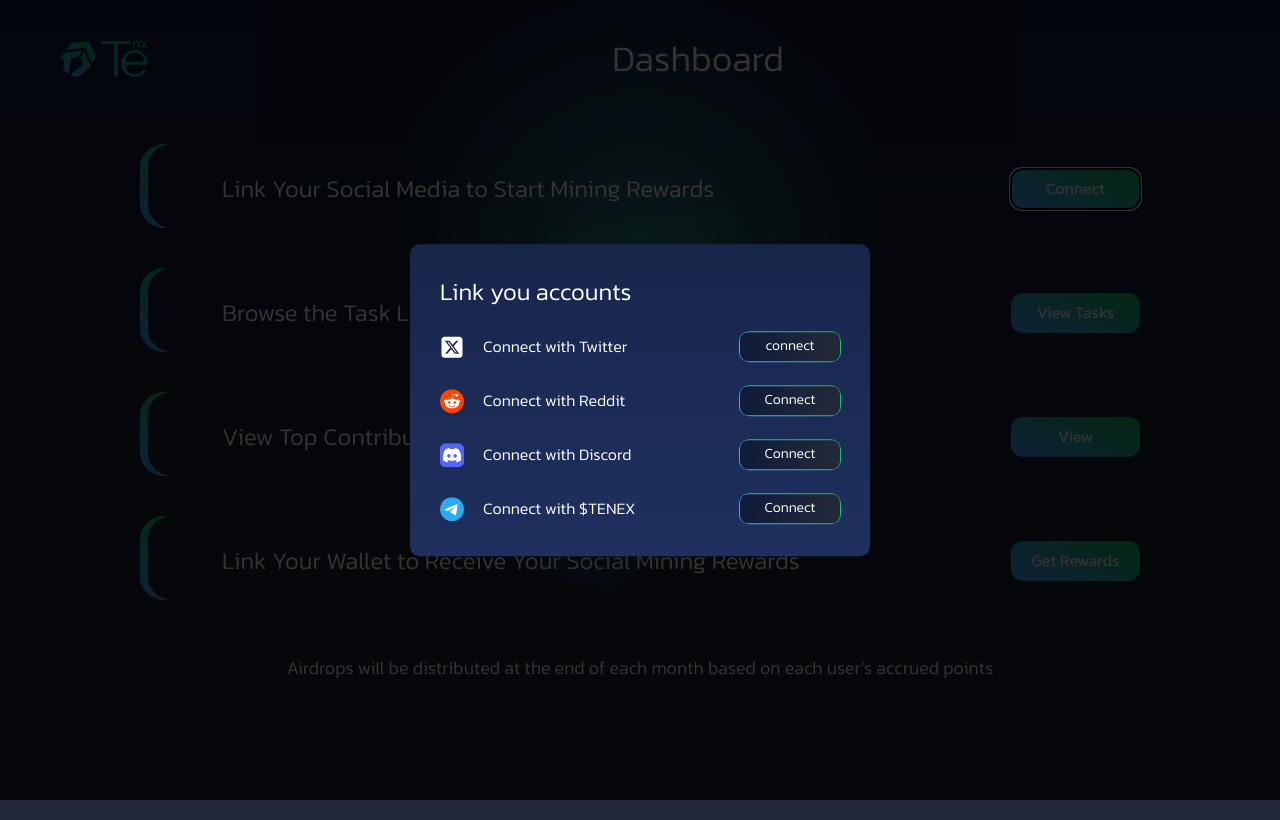
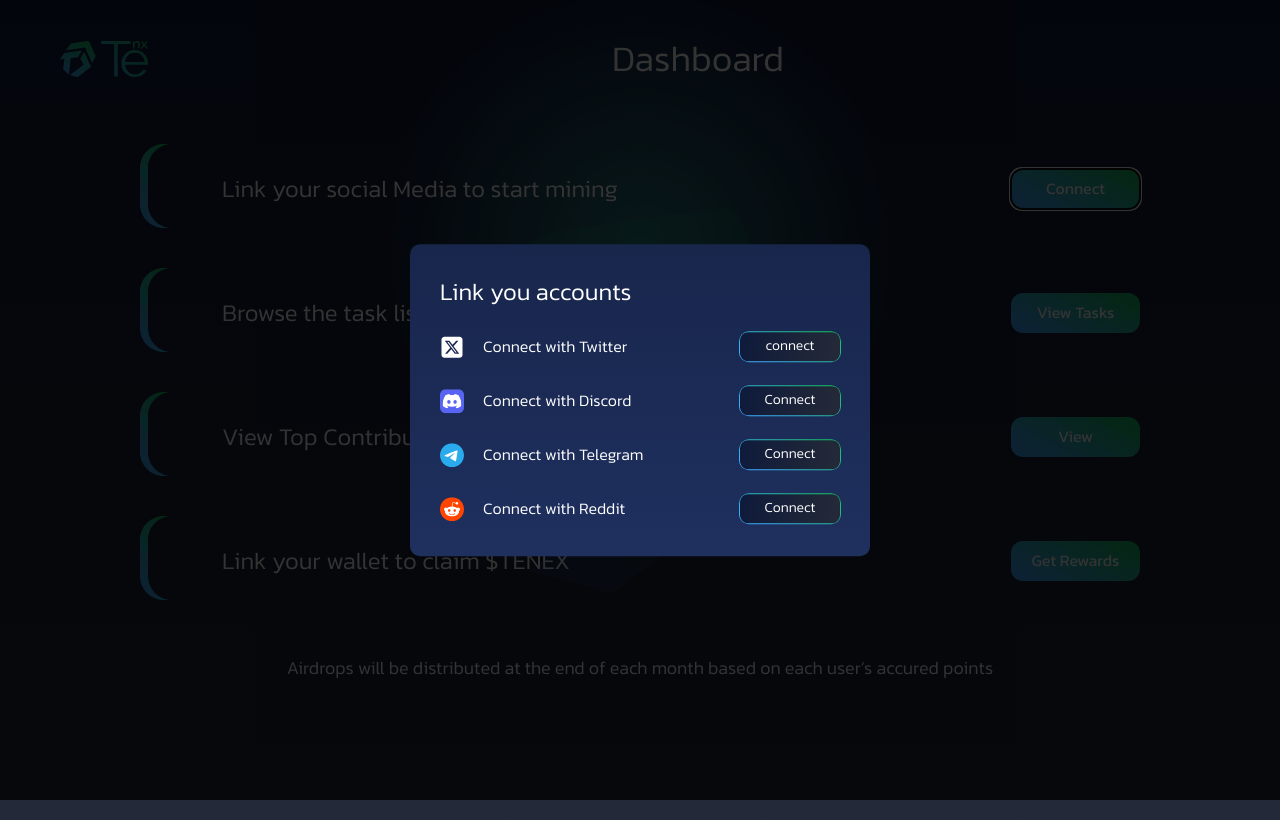
Before and after one commit to YashGaur000/Social-mining, a React (Vite) app: page /dashboard in a window 1280 px wide. Both pictures are taken after a click on the button "Connect". Built offline with nearby package versions, Linux system fonts and the light colour scheme.

Commit message:
fix: text fix and dashboard header

```diff
--- a/src/components/DashBoard/modules/DashBoard.tsx
+++ b/src/components/DashBoard/modules/DashBoard.tsx
@@ -56,7 +56,7 @@
           </div>
           <DashBoardWrapper>
             <DashBoardText>
-              Link Your Social Media to Start Mining Rewards
+            Link your social Media to start mining
             </DashBoardText>
             <DashBoardButton onClick={handleConnectClick}>
               Connect
@@ -70,7 +70,7 @@
           </div>
           <DashBoardWrapper>
             <DashBoardText>
-              Browse the Task List, Complete Challenges, and Earn Rewards!
+            Browse the task list, complete challenges, and earn points!
             </DashBoardText>
             <DashBoardButton onClick={handleTasksClick}>
               View Tasks
@@ -84,7 +84,7 @@
           </div>
           <DashBoardWrapper>
             <DashBoardText>
-              View Top Contributors in the Community
+            View Top Contributors in the Community
             </DashBoardText>
             <DashBoardButton onClick={handleLeaderboardClick}>
               View
@@ -98,7 +98,7 @@
           </div>
           <DashBoardWrapper>
             <DashBoardText>
-              Link Your Wallet to Receive Your Social Mining Rewards
+            Link your wallet to claim $TENEX
             </DashBoardText>
             <DashBoardButton onClick={handleGetRewardsClick}>
               Get Rewards
@@ -107,8 +107,7 @@
         </DashBoardCard>
 
         <DashBoardFooterText>
-          Airdrops will be distributed at the end of each month based on each
-          user’s accrued points
+        Airdrops will be distributed at the end of each month based on each user’s accured points
         </DashBoardFooterText>
       </DashBoardCards>
     </>
--- a/src/components/PopUp/modules/PopUp.tsx
+++ b/src/components/PopUp/modules/PopUp.tsx
@@ -14,7 +14,7 @@
 import reddit from "../../../assets/reddit.svg"
 import discord from "../../../assets/discord.svg"
 import telegram from "../../../assets/telegram.svg"
-import { useState } from "react";
+
 
 
 
@@ -30,11 +30,7 @@
     }
   };
 
-   const[buttonText , setButtonText] = useState('connect');
 
-   const handleClick =() =>{
-    setButtonText('Connected');
-   }
 
   return (
     <PopUpScreenContainer onClick={handleOverlayClick}>
@@ -46,18 +42,10 @@
             <PopScreenText>Connect with Twitter</PopScreenText>
           </PopUpScreenCard>
           <ConnectionButtonWrapper>
-            <PopUpConnectionButton onClick={handleClick}>{buttonText}</PopUpConnectionButton>
+            <PopUpConnectionButton>connect</PopUpConnectionButton>
           </ConnectionButtonWrapper>
         </PopUpScreenWrapper>
-        <PopUpScreenWrapper>
-          <PopUpScreenCard>
-            <SocialMediaIcon src={reddit} alt="Reddit Image" />
-            <PopScreenText>Connect with Reddit</PopScreenText>
-          </PopUpScreenCard>
-          <ConnectionButtonWrapper>
-            <PopUpConnectionButton>Connect</PopUpConnectionButton>
-          </ConnectionButtonWrapper>
-        </PopUpScreenWrapper>
+
         <PopUpScreenWrapper>
           <PopUpScreenCard>
             <SocialMediaIcon src={discord} alt="Discord Image" />
@@ -70,7 +58,16 @@
         <PopUpScreenWrapper>
           <PopUpScreenCard>
             <SocialMediaIcon src={telegram} alt="Telegram Image" />
-            <PopScreenText>Connect with $TENEX</PopScreenText>
+            <PopScreenText>Connect with Telegram</PopScreenText>
+          </PopUpScreenCard>
+          <ConnectionButtonWrapper>
+            <PopUpConnectionButton>Connect</PopUpConnectionButton>
+          </ConnectionButtonWrapper>
+        </PopUpScreenWrapper>
+        <PopUpScreenWrapper>
+          <PopUpScreenCard>
+            <SocialMediaIcon src={reddit} alt="Reddit Image" />
+            <PopScreenText>Connect with Reddit</PopScreenText>
           </PopUpScreenCard>
           <ConnectionButtonWrapper>
             <PopUpConnectionButton>Connect</PopUpConnectionButton>
```
